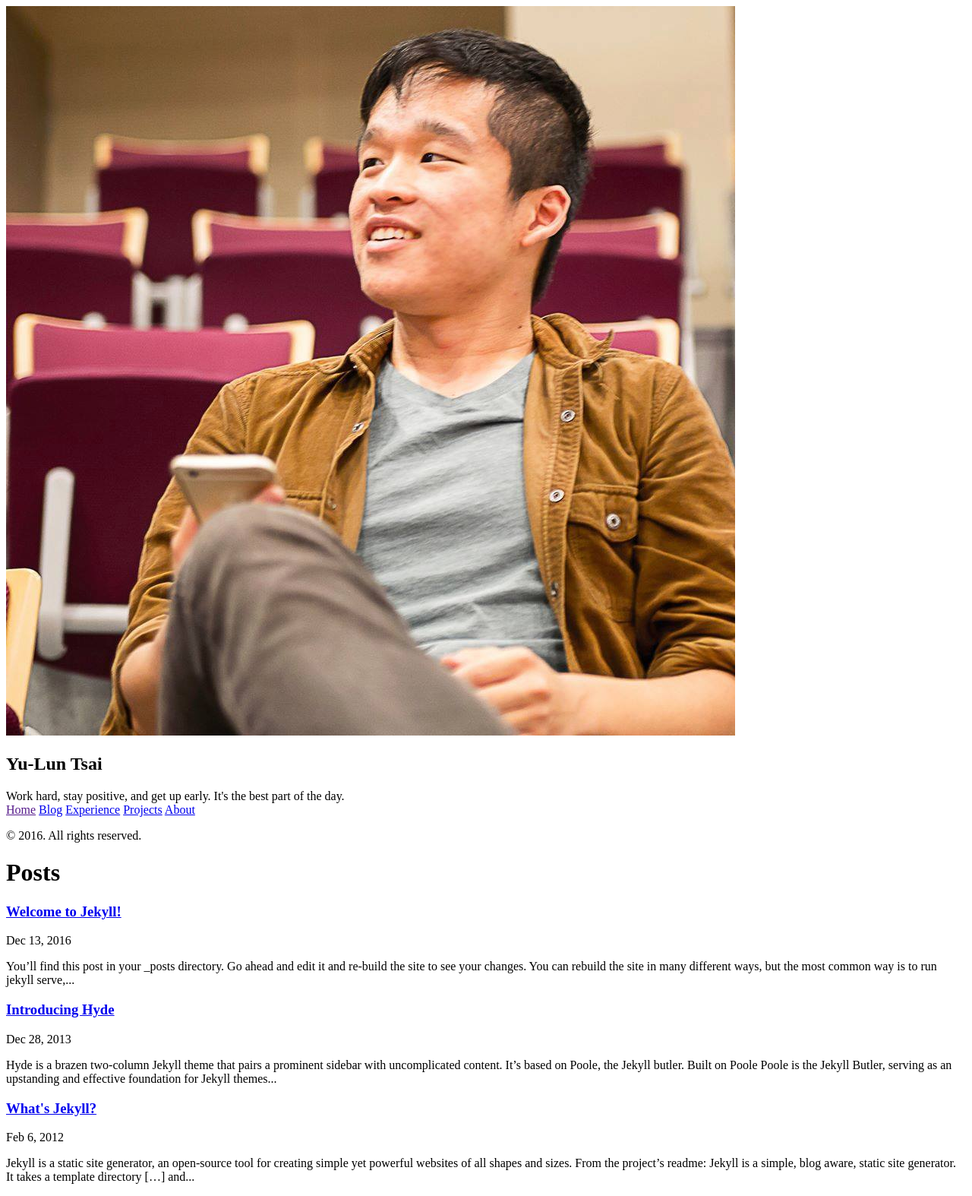
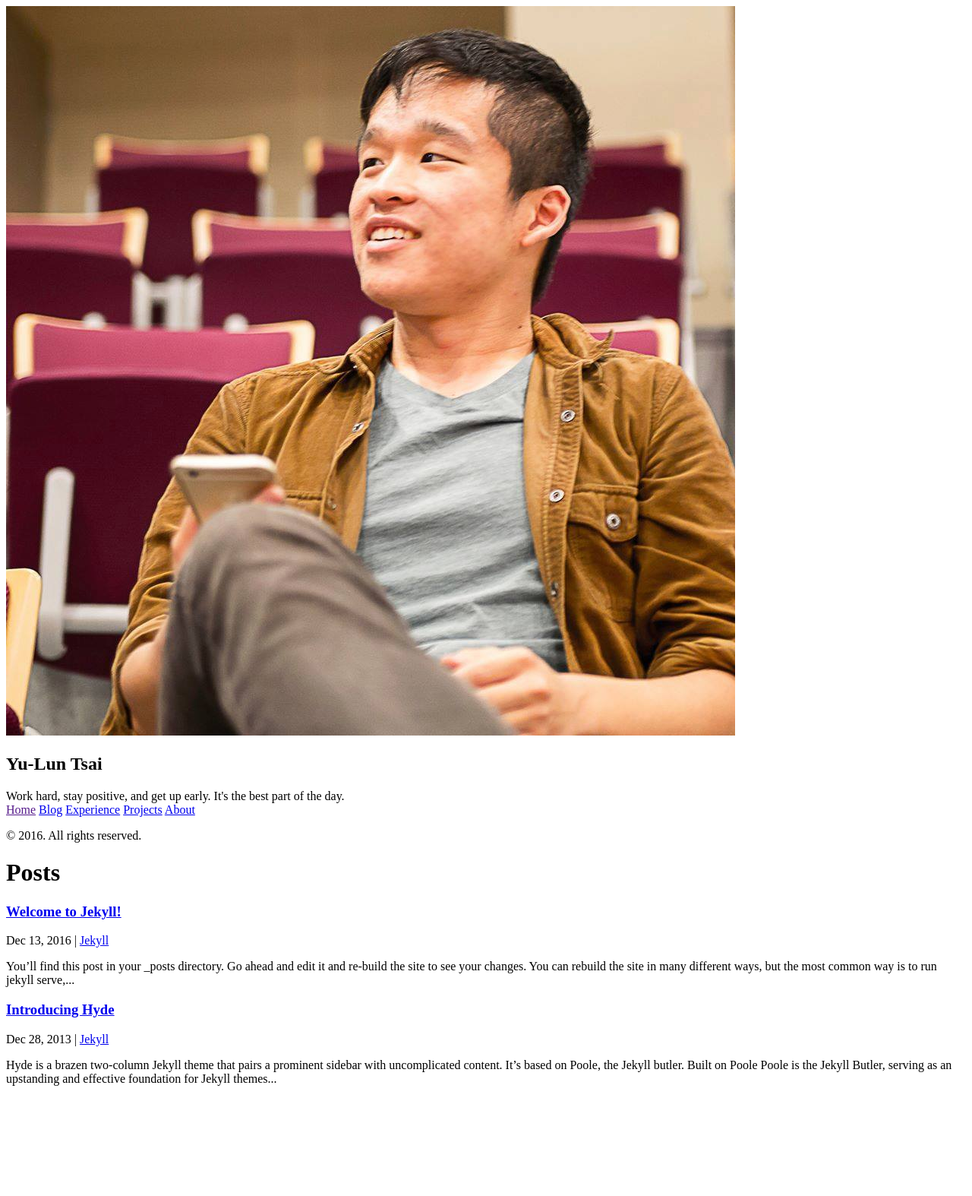
Before and after one commit to stormysun513/stormysun513.github.io, a Jekyll site: the page built from blog.html, in a window 1280 px wide. Shown: the whole page at 76% size. Built offline with Jekyll 4.4.1, drawn with Linux system fonts in a browser that asks for light colours; after the commit the page ends 1445 px from its top, so only the background shows below that.

Commit message:
add tags.html

```diff
--- a/_posts/2012-02-06-whats-jekyll.md
+++ /dev/null
@@ -1,12 +0,0 @@
----
-layout: post
-title: What's Jekyll?
----
-
-[Jekyll](http://jekyllrb.com) is a static site generator, an open-source tool for creating simple yet powerful websites of all shapes and sizes. From [the project's readme](https://github.com/mojombo/jekyll/blob/master/README.markdown):
-
-  > Jekyll is a simple, blog aware, static site generator. It takes a template directory [...] and spits out a complete, static website suitable for serving with Apache or your favorite web server. This is also the engine behind GitHub Pages, which you can use to host your project’s page or blog right here from GitHub.
-
-It's an immensely useful tool and one we encourage you to use here with Hyde.
-
-Find out more by [visiting the project on GitHub](https://github.com/mojombo/jekyll).
--- a/_posts/2016-12-13-welcome-to-jekyll.markdown
+++ b/_posts/2016-12-13-welcome-to-jekyll.markdown
@@ -2,7 +2,8 @@
 layout: post
 title:  "Welcome to Jekyll!"
 date:   2016-12-13 00:16:52 -0500
-categories: jekyll update
+categories: Jekyll Tips
+tags: [Jekyll,]
 ---
 You’ll find this post in your `_posts` directory. Go ahead and edit it and re-build the site to see your changes. You can rebuild the site in many different ways, but the most common way is to run `jekyll serve`, which launches a web server and auto-regenerates your site when a file is updated.
 
--- a/blog.html
+++ b/blog.html
@@ -17,6 +17,12 @@
         <div>
           <p class="meta">
             <time itemprop="datePublished">{{ post.date | date: "%b %-d, %Y" }}</time>
+            {% if post.tags != empty %}
+            |
+            {% for tag in post.tags %}
+              <a class="post-tag" href="/blog/tag/#{{tag|slugify}}">{{ tag }}</a>
+            {% endfor %}
+            {% endif %}
           </p>
         </div>
         <div class="description">
```
Also changed, not shown: _posts/2013-12-28-introducing-hyde.md (+2 -0 lines), css/yulunt.css (+40 -1 lines), index.html (+7 -11 lines), tags.html (added, +29 -0 lines), project.html (line endings or trailing spaces).
